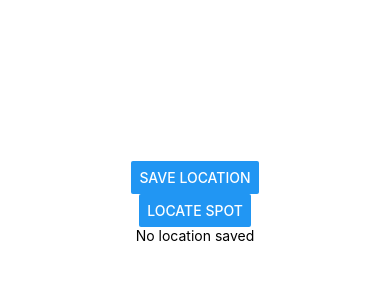
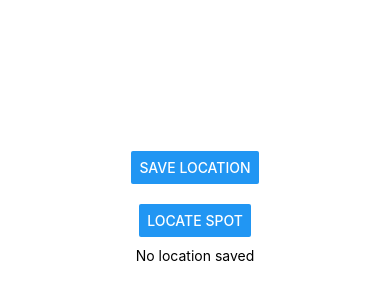
Before and after one commit to Andressitoito/car-parking-app, a React Native app: screen / in a window 390 px wide. Shown: the part 220-520 px from the top of the page. Built offline with nearby package versions, Linux system fonts and the light colour scheme.

Commit message:
Save Button Alert Added and Folder Structure Restructured
The save button now displays an alert when a spot is saved. Additionally, the entire folder structure has been reorganized to better accommodate future growth of the app.

```diff
--- a/components/LoadingBar.js
+++ b/components/LoadingBar.js
@@ -1,33 +1,30 @@
 // components/LoadingBar.js
-import React, { useEffect, useState } from 'react';
+import React, { useEffect } from 'react';
 import { View, StyleSheet, Animated } from 'react-native';
 
 const LoadingBar = ({ onComplete }) => {
- const [progress, setProgress] = useState(new Animated.Value(0));
+ const progress = new Animated.Value(0);
 
  useEffect(() => {
+  console.log("starting animation ")
   Animated.timing(progress, {
    toValue: 1,
-   duration: 3000,
+   duration: 3000, // 3 seconds
    useNativeDriver: false,
   }).start(() => {
    onComplete();
   });
- }, []);
+  console.log("ending animation ")
+ }, [progress, onComplete]);
+
+ const widthInterpolated = progress.interpolate({
+  inputRange: [0, 1],
+  outputRange: ['0%', '100%'],
+ });
 
  return (
   <View style={styles.container}>
-   <Animated.View
-    style={[
-     styles.loadingBar,
-     {
-      width: progress.interpolate({
-       inputRange: [0, 1],
-       outputRange: ['0%', '100%'],
-      })
-     },
-    ]}
-   />
+   <Animated.View style={[styles.bar, { width: widthInterpolated }]} />
   </View>
  );
 };
@@ -36,11 +33,12 @@ const styles = StyleSheet.create({
  container: {
   width: '100%',
   height: 10,
-  backgroundColor: '#ccc',
+  backgroundColor: '#e0e0e0',
   borderRadius: 5,
   overflow: 'hidden',
+  marginTop: 10,
  },
- loadingBar: {
+ bar: {
   height: '100%',
   backgroundColor: 'green',
  },
--- /dev/null
+++ b/components/LocateButton.js
@@ -0,0 +1,31 @@
+// components/LocateButton.js
+import React from 'react';
+import { View, Button, StyleSheet, Alert, Linking } from 'react-native';
+
+const LocateButton = ({ location }) => {
+ const locateSpot = () => {
+  if (!location) {
+   Alert.alert('No spot saved');
+   return;
+  }
+
+  const { latitude, longitude } = location;
+  const url = `https://www.google.com/maps/search/?api=1&query=${latitude},${longitude}`;
+  Linking.openURL(url);
+ };
+
+ return (
+  <View style={styles.container}>
+   <Button title="Locate spot" onPress={locateSpot} />
+  </View>
+ );
+};
+
+const styles = StyleSheet.create({
+ container: {
+  marginVertical: 10,
+  alignItems: 'center',
+ },
+});
+
+export default LocateButton;
--- /dev/null
+++ b/components/SaveButton.js
@@ -0,0 +1,60 @@
+import React, { useState } from 'react';
+import { View, Button, StyleSheet, Text } from 'react-native';
+import * as Location from 'expo-location';
+
+const SaveButton = ({ onSaveComplete }) => {
+ const [isSaving, setIsSaving] = useState(false);
+ const [showAlert, setShowAlert] = useState(false);
+
+ const saveLocation = async () => {
+  console.log("saving location ");
+  let { status } = await Location.requestForegroundPermissionsAsync();
+  if (status !== 'granted') {
+   alert('Permission to access location was denied');
+   return;
+  }
+
+  let currentLocation = await Location.getCurrentPositionAsync({});
+  console.log("is saving true ");
+  setIsSaving(true);
+  onSaveComplete(currentLocation.coords);
+
+  setIsSaving(false);
+  console.log("is saving false");
+  setShowAlert(true);
+  setTimeout(() => {
+   setShowAlert(false);
+  }, 2000);
+ };
+
+ return (
+  <View style={styles.container}>
+   <Button title="Save location" onPress={saveLocation} />
+   {showAlert && (
+    <View style={styles.alert}>
+     <Text style={styles.alertText}>Spot saved</Text>
+    </View>
+   )}
+  </View>
+ );
+};
+
+const styles = StyleSheet.create({
+ container: {
+  marginVertical: 10,
+  alignItems: 'center',
+ },
+ alert: {
+  position: 'absolute',
+  bottom: 50,
+  backgroundColor: 'green',
+  padding: 10,
+  borderRadius: 5,
+ },
+ alertText: {
+  color: 'white',
+  fontSize: 16,
+ },
+});
+
+export default SaveButton;
--- a/package.json
+++ b/package.json
@@ -10,10 +10,10 @@
   },
   "dependencies": {
     "expo": "~51.0.17",
+    "expo-location": "~17.0.1",
     "expo-status-bar": "~1.12.1",
     "react": "18.2.0",
-    "react-native": "0.74.2",
-    "expo-location": "~17.0.1"
+    "react-native": "^0.74.3"
   },
   "devDependencies": {
     "@babel/core": "^7.24.0"
--- a/screens/HomeScreen.js
+++ b/screens/HomeScreen.js
@@ -1,47 +1,20 @@
 // screens/HomeScreen.js
 import React, { useState } from 'react';
-import { View, Button, StyleSheet, Image, Alert, Text, Linking } from 'react-native';
-import * as Location from 'expo-location';
-import LoadingBar from '../components/LoadingBar';
+import { View, StyleSheet, Image, Text } from 'react-native';
+import SaveButton from '../components/SaveButton';
+import LocateButton from '../components/LocateButton';
 
 const HomeScreen = () => {
  const [location, setLocation] = useState(null);
- const [isSaving, setIsSaving] = useState(false);
- const [showLoadingBar, setShowLoadingBar] = useState(false);
 
- const saveLocation = async () => {
-  let { status } = await Location.requestForegroundPermissionsAsync();
-  if (status !== 'granted') {
-   Alert.alert('Permission to access location was denied');
-   return;
-  }
-
-  let currentLocation = await Location.getCurrentPositionAsync({});
-  setLocation(currentLocation.coords);
-  setShowLoadingBar(true);
- };
-
- const onLoadingComplete = () => {
-  setShowLoadingBar(false);
-  setIsSaving(false);
- };
-
- const locateSpot = () => {
-  if (!location) {
-   Alert.alert('No spot saved');
-   return;
-  }
-
-  const { latitude, longitude } = location;
-  const url = `https://www.google.com/maps/search/?api=1&query=${latitude},${longitude}`;
-  Linking.openURL(url);
+ const handleSaveComplete = (coords) => {
+  setLocation(coords);
  };
 
  return (
   <View style={styles.container}>
-   {showLoadingBar && <LoadingBar onComplete={onLoadingComplete} />}
-   <Button title="Save location" onPress={saveLocation} />
-   <Button title="Locate spot" onPress={locateSpot} />
+   <SaveButton onSaveComplete={handleSaveComplete} />
+   <LocateButton location={location} />
    {location ? (
     <Image
      style={styles.image}
@@ -59,6 +32,7 @@ const styles = StyleSheet.create({
   flex: 1,
   justifyContent: 'center',
   alignItems: 'center',
+  padding: 20,
  },
  image: {
   width: 300,
```
Also changed, not shown: 1 other file (tests, documents, lock files or other folders).
